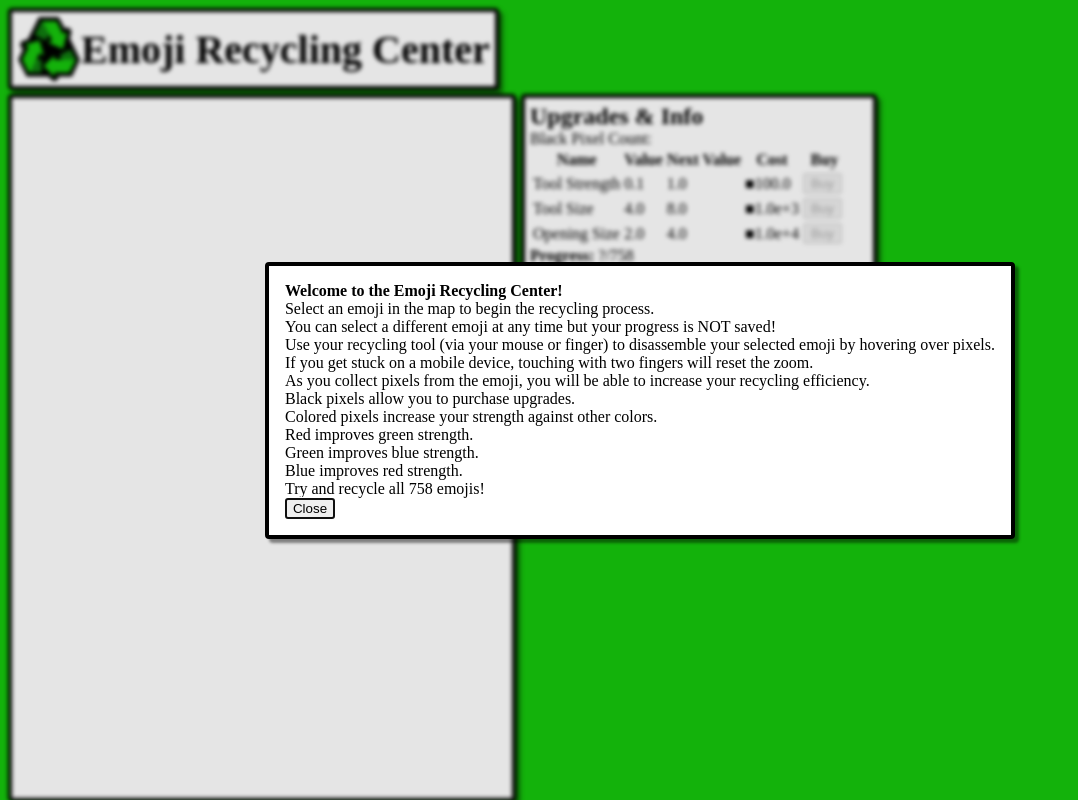
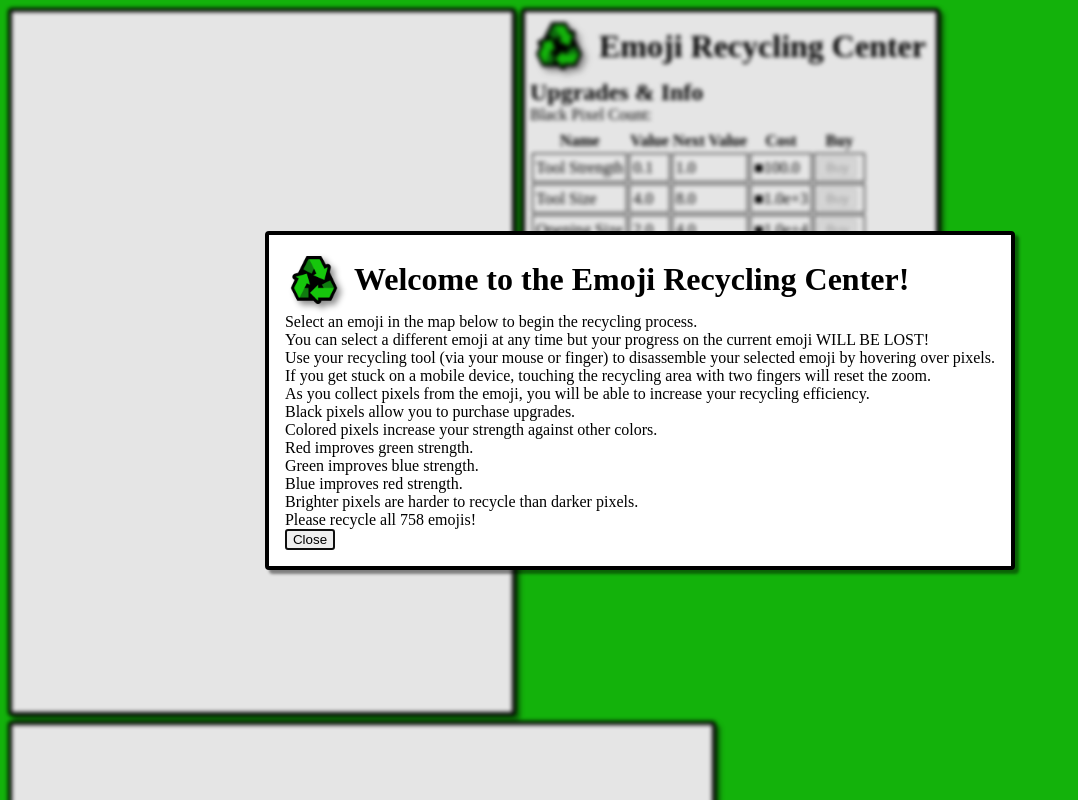
Before and after one commit to TKramez/EmojiRecyclingCenter, a plain HTML site: page index.html in a window 1280 px wide. Shown: the top 800 px of the page, without its empty margins (0-1078 px from the left). Drawn offline with Linux system fonts and the light colour scheme; no server answers.

Commit message:
Move title into upgrades and add img to help

```diff
--- a/index.css
+++ b/index.css
@@ -34,9 +34,9 @@ button {
   background: white;
 }
 
-#divTitle {
+.divTitle {
   padding: 5px;
-  font-size: 40px;
+  font-size: 32px;
   font-weight: 600;
   display: grid;
   grid-template-columns: 64px 1fr;
@@ -45,7 +45,8 @@ button {
 }
 
 #logo {
-  height: 64px;
+  height: 48px;
+  filter: drop-shadow(4px 4px 3px hsla(0, 0%, 0%, 45%));
 }
 
 .area {
@@ -76,3 +77,16 @@ button {
   grid-row-gap: 5px;
   align-items: start;
 }
+
+td {
+  border: 1px solid black;
+  padding: 3px;
+}
+
+table {
+  padding: 5px 0px 5px 0px;
+}
+
+#buttonRow {
+  padding-top: 5px;
+}
--- a/index.html
+++ b/index.html
@@ -8,12 +8,12 @@
     <link rel="stylesheet" href="index.css">
   </head>
   <body>
-    <div id='divTitle' class='area'>
-      <img id='logo' src='favicon.png'><span>Emoji Recycling Center</span>
-    </div>
     <div id='gameContainer'>
       <canvas id='cmain' width='500' height='700' class='area'></canvas>
       <span id='divUpgrades' class='area'>
+        <div class='divTitle'>
+          <img id='logo' src='favicon.png'><span>Emoji Recycling Center</span>
+        </div>
         <h2>Upgrades & Info</h2>
         <div>Black Pixel Count: <span id='blackCount'></span></div>
         <table>
@@ -24,7 +24,7 @@
         </table>
         <div><b>Progress:</b> <span id='spanProgress'>?</span>/758 </div>
         <div><b>Play time:</b> <span id='spanPlayTime'>?</span></div>
-        <div>
+        <div id='buttonRow'>
           <button id='btnHelp'>Help</button>
           <button id='btnImport'>Import</button>
           <button id='btnExport'>Export</button>
@@ -37,18 +37,19 @@
     </div>
     <dialog id='helpContainer' class='area'>
       <div>
-      <b>Welcome to the Emoji Recycling Center!</b><br>
-      Select an emoji in the map to begin the recycling process. <br>
-      You can select a different emoji at any time but your progress is NOT saved!<br>
+      <div class='divTitle'> <img id='logo' src='favicon.png'>Welcome to the Emoji Recycling Center!</div>
+      Select an emoji in the map below to begin the recycling process. <br>
+      You can select a different emoji at any time but your progress on the current emoji WILL BE LOST!<br>
       Use your recycling tool (via your mouse or finger) to disassemble your selected emoji by hovering over pixels.<br>
-      If you get stuck on a mobile device, touching with two fingers will reset the zoom.<br>
+      If you get stuck on a mobile device, touching the recycling area with two fingers will reset the zoom.<br>
       As you collect pixels from the emoji, you will be able to increase your recycling efficiency.<br>
       Black pixels allow you to purchase upgrades.<br>
       Colored pixels increase your strength against other colors.<br>
       Red improves green strength.<br>
       Green improves blue strength.<br>
       Blue improves red strength.<br>
-      Try and recycle all 758 emojis!
+      Brighter pixels are harder to recycle than darker pixels.<br>
+      Please recycle all 758 emojis!
       </div>
       <div><button id='helpClose'>Close</button></div>
     </dialog>
```
